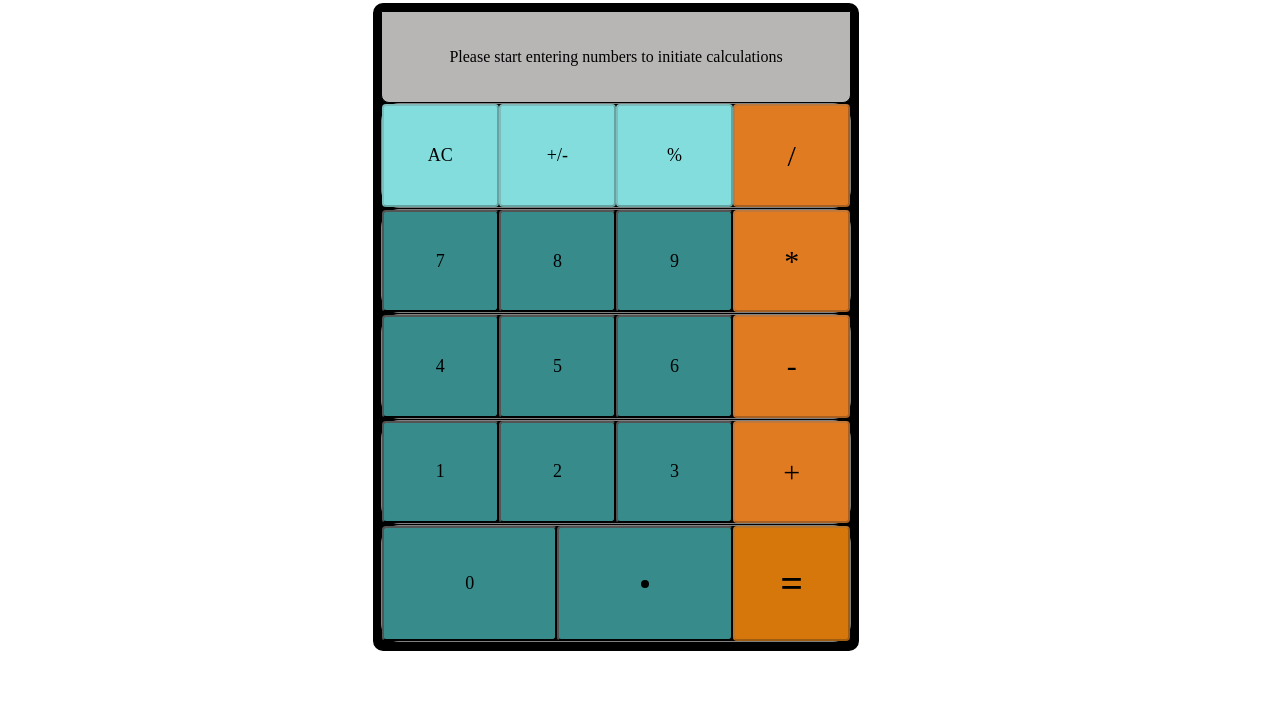
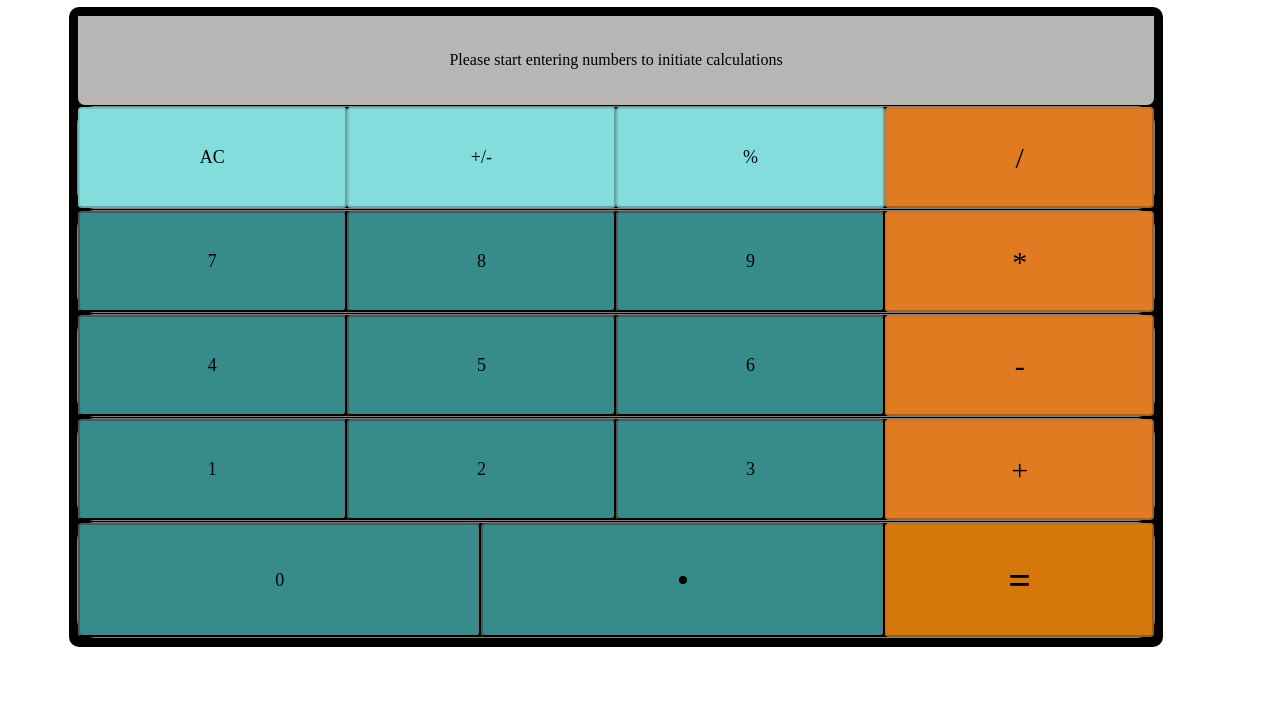
Before and after one commit to positive-vibes-2023/webCalculator, a plain HTML site: page index.html in a window 1280 px wide. Shown: the part 81-800 px from the top of the page. Drawn offline with Linux system fonts and the light colour scheme.

Commit message:
Adjust width so that it looks good on phone screen. Changed minimum width to 90% from 40%. changed min hieght to 80% from 90% Added flex-grow:1

```diff
--- a/style.css
+++ b/style.css
@@ -16,8 +16,9 @@ body {
 	display: flex;
 	flex-direction: column;
 	flex-grow: 1;
-	min-width: 40%;
-	min-height: 90%;
+	flex-shrink:0;
+	min-width: 90%;
+	min-height: 80%;
 	max-width: 90%;
 	max-height: 100%;
 	justify-content: start;
```
